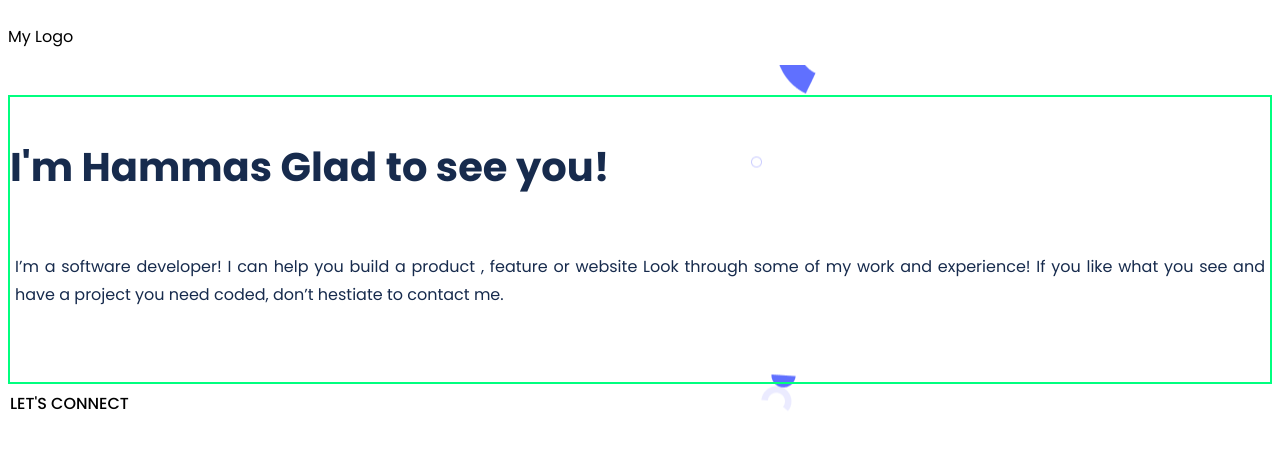
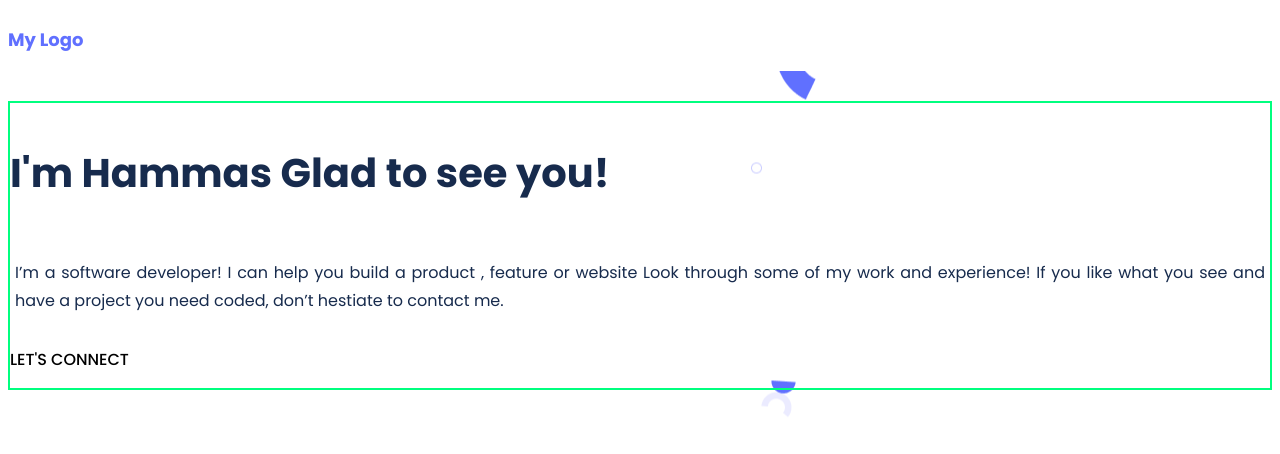
Before and after one commit to HAMMAS-SALEEM/Portfolio2, a plain HTML site: page index.html in a window 1280 px wide. Drawn offline with Linux system fonts and the light colour scheme.

Commit message:
Update markup and style for Portfolio

```diff
--- a/index.html
+++ b/index.html
@@ -13,17 +13,15 @@
 <body>
     <header>
         <div class="container0">
-          <p>My Logo</p>
+          <p id='logo'>My Logo</p>
           <i class="fa-bars" aria-hidden="true"></i>
         </div>
         </header>
         <main>
             <div class="container">
-            <div class="intro">
-                <p>I'm Hammas Glad to see you!</p>
-            </div>
-            <p class="description">I’m a software developer! I can help you build a product , feature or website Look through some of my work and experience! If you like what you see and have a project you need coded, don’t hestiate to contact me.</p>
-            <p class="connect">LET'S CONNECT</p>
+              <p class="intro">I'm Hammas Glad to see you!</p>
+              <p class="description">I’m a software developer! I can help you build a product , feature or website Look through some of my work and experience! If you like what you see and have a project you need coded, don’t hestiate to contact me.</p>
+              <p class="connect">LET'S CONNECT</p>
             </div>
         </main>
 </body>
--- a/style.css
+++ b/style.css
@@ -1,5 +1,10 @@
 * {
   font-family: 'Poppins', sans-serif;
+}
+#logo{
+  font-weight: bold;
+  font-size: 18px;
+  color: #6070ff;
 }
 header .fa-bars {
   font-weight: 500;
@@ -36,6 +41,5 @@ main {
 .connect{
   font-weight: 500;
   font-size: 16px;
-  position: relative;
-  top: 50px;
+
 }
```
